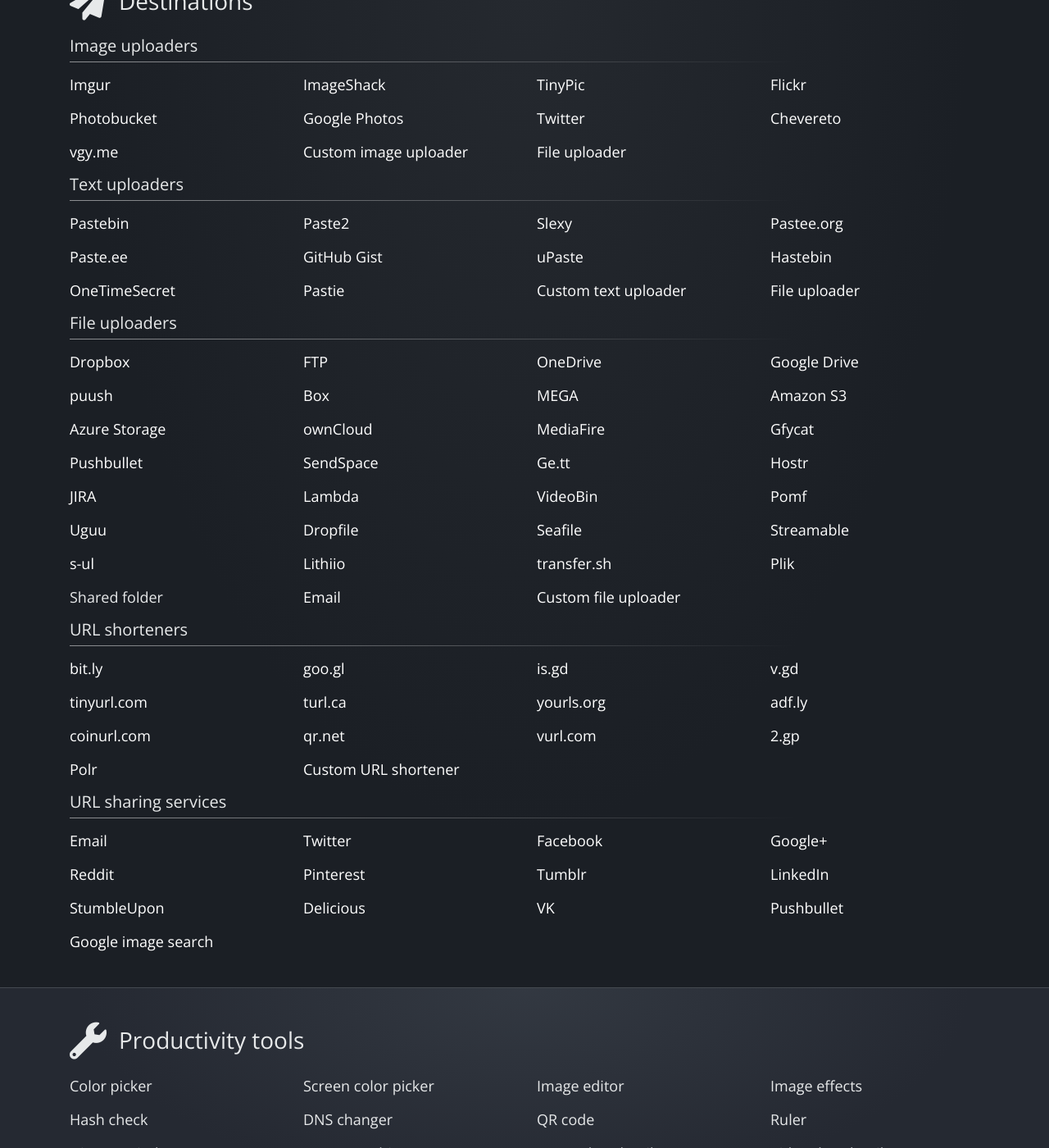
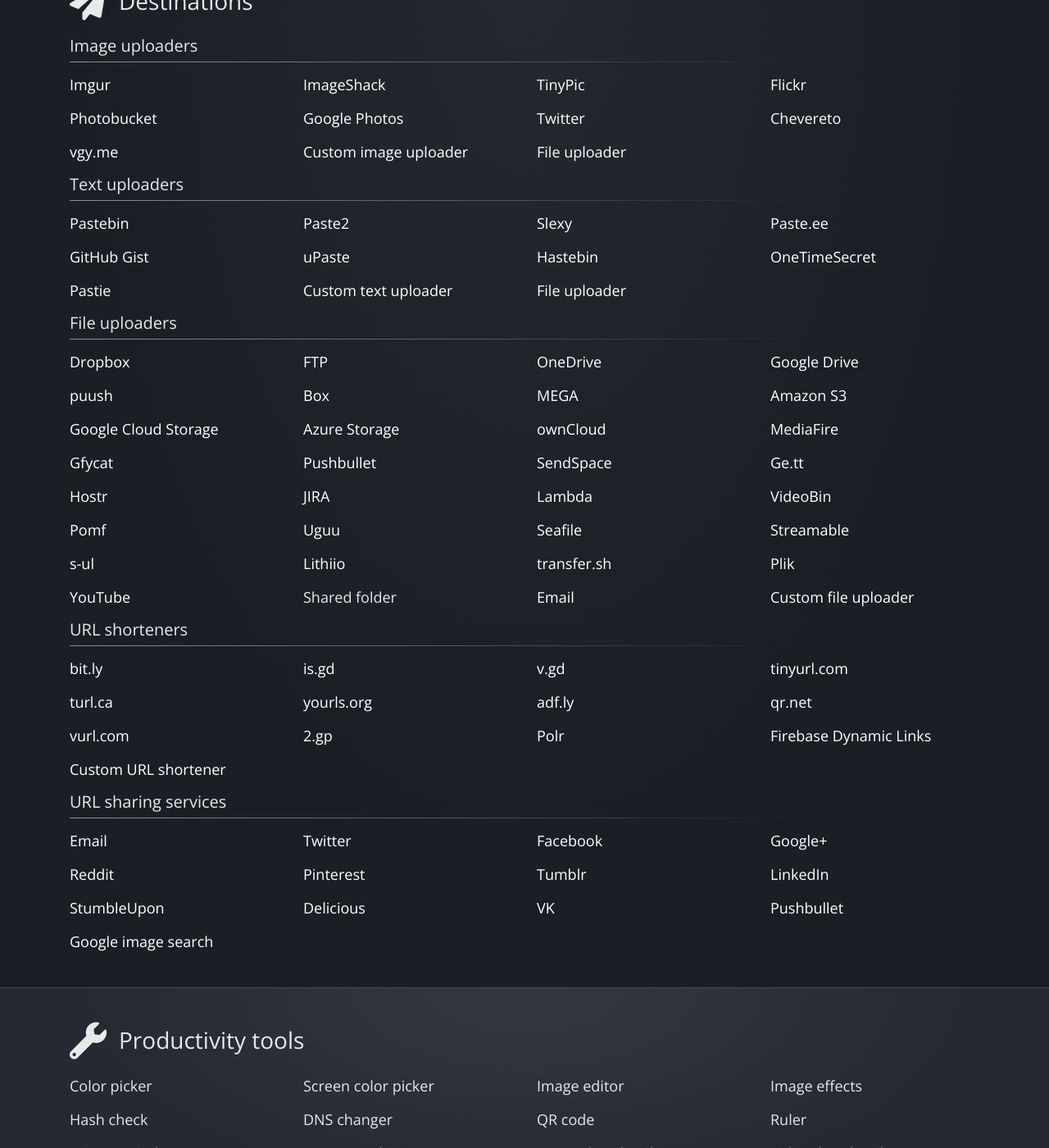
Before and after one commit to ShareX/sharex.github.io, a Jekyll site: the page built from index.html, in a window 1280 px wide and 1400 px high, scrolled down 2977 px. Shown: the whole window at 82% size. Built offline with Jekyll 4.4.1, drawn with Linux system fonts in a browser that asks for light colours; comment, search, counter and statistics services are not loaded.

Commit message:
Update home page

```diff
--- a/index.html
+++ b/index.html
@@ -77,6 +77,7 @@
             <div class="col-sm-3">Copy file to clipboard</div>
             <div class="col-sm-3">Copy file path to clipboard</div>
             <div class="col-sm-3">Show file in explorer</div>
+            <div class="col-sm-3">Scan QR code</div>
             <div class="col-sm-3">Recognize text (OCR)</div>
             <div class="col-sm-3">Show "Before upload" window</div>
             <div class="col-sm-3">Upload image to host</div>
@@ -166,7 +167,6 @@
             <div class="col-sm-3"><a href="https://pastebin.com">Pastebin</a></div>
             <div class="col-sm-3"><a href="http://paste2.org">Paste2</a></div>
             <div class="col-sm-3"><a href="http://slexy.org">Slexy</a></div>
-            <div class="col-sm-3"><a href="https://pastee.org">Pastee.org</a></div>
             <div class="col-sm-3"><a href="https://paste.ee">Paste.ee</a></div>
             <div class="col-sm-3"><a href="https://gist.github.com">GitHub Gist</a></div>
             <div class="col-sm-3"><a href="http://upaste.me">uPaste</a></div>
@@ -186,6 +186,7 @@
             <div class="col-sm-3"><a href="https://www.box.com">Box</a></div>
             <div class="col-sm-3"><a href="https://mega.co.nz">MEGA</a></div>
             <div class="col-sm-3"><a href="http://aws.amazon.com/s3/">Amazon S3</a></div>
+            <div class="col-sm-3"><a href="https://cloud.google.com/storage/">Google Cloud Storage</a></div>
             <div class="col-sm-3"><a href="https://azure.microsoft.com/en-us/services/storage/">Azure Storage</a></div>
             <div class="col-sm-3"><a href="https://owncloud.org">ownCloud</a></div>
             <div class="col-sm-3"><a href="https://www.mediafire.com">MediaFire</a></div>
@@ -199,13 +200,13 @@
             <div class="col-sm-3"><a href="http://videobin.org">VideoBin</a></div>
             <div class="col-sm-3"><a href="https://github.com/nokonoko/Pomf">Pomf</a></div>
             <div class="col-sm-3"><a href="https://uguu.se">Uguu</a></div>
-            <div class="col-sm-3"><a href="https://dropfile.to">Dropfile</a></div>
             <div class="col-sm-3"><a href="https://www.seafile.com">Seafile</a></div>
             <div class="col-sm-3"><a href="https://streamable.com">Streamable</a></div>
             <div class="col-sm-3"><a href="https://s-ul.eu">s-ul</a></div>
             <div class="col-sm-3"><a href="https://lithi.io">Lithiio</a></div>
             <div class="col-sm-3"><a href="https://transfer.sh">transfer.sh</a></div>
             <div class="col-sm-3"><a href="https://github.com/root-gg/plik">Plik</a></div>
+            <div class="col-sm-3"><a href="https://www.youtube.com">YouTube</a></div>
             <div class="col-sm-3">Shared folder</div>
             <div class="col-sm-3"><a href="https://en.wikipedia.org/wiki/Email">Email</a></div>
             <div class="col-sm-3"><a href="https://github.com/ShareX/CustomUploaders">Custom file uploader</a></div>
@@ -213,18 +214,17 @@
         <h4>URL shorteners</h4>
         <div class="row">
             <div class="col-sm-3"><a href="https://bitly.com">bit.ly</a></div>
-            <div class="col-sm-3"><a href="https://goo.gl">goo.gl</a></div>
             <div class="col-sm-3"><a href="https://is.gd">is.gd</a></div>
             <div class="col-sm-3"><a href="https://v.gd">v.gd</a></div>
             <div class="col-sm-3"><a href="http://tinyurl.com">tinyurl.com</a></div>
             <div class="col-sm-3"><a href="http://turl.ca">turl.ca</a></div>
             <div class="col-sm-3"><a href="http://yourls.org">yourls.org</a></div>
             <div class="col-sm-3"><a href="https://adf.ly">adf.ly</a></div>
-            <div class="col-sm-3"><a href="https://coinurl.com">coinurl.com</a></div>
             <div class="col-sm-3"><a href="http://qr.net">qr.net</a></div>
             <div class="col-sm-3"><a href="http://vurl.com">vurl.com</a></div>
             <div class="col-sm-3"><a href="http://2.gp">2.gp</a></div>
             <div class="col-sm-3"><a href="https://github.com/Cydrobolt/polr">Polr</a></div>
+            <div class="col-sm-3"><a href="https://firebase.google.com">Firebase Dynamic Links</a></div>
             <div class="col-sm-3"><a href="https://github.com/ShareX/CustomUploaders">Custom URL shortener</a></div>
         </div>
         <h4>URL sharing services</h4>
```
